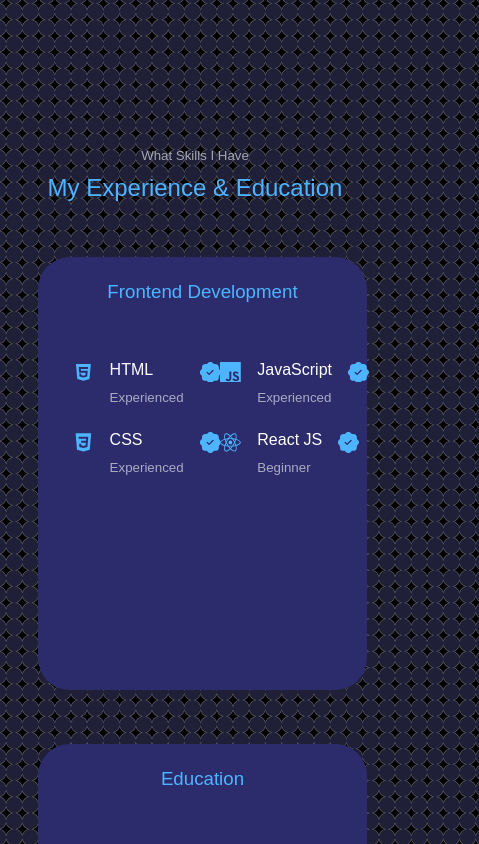
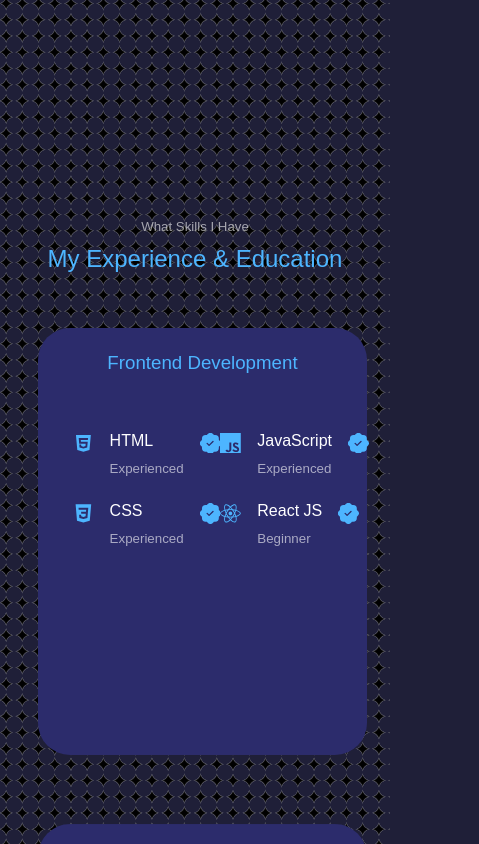
Before and after one commit to Laviz07/lavizcv, a React (Create React App) app: page / in a window 390 px wide. Shown: the part 2869-3713 px from the top of the page, 479 px wide, since content can reach past the window. Built offline with nearby package versions, Linux system fonts and the light colour scheme.

Commit message:
update experience

```diff
--- a/src/component/about/about.css
+++ b/src/component/about/about.css
@@ -100,13 +100,15 @@
 
 /*=========================== MEDIA QUERIES (SMALL DEVICES)==========================*/
 @media screen and (max-width: 600px){
+
+
     .about__me{
         width: 65%;
         margin: 0 auto 3rem;
     }
 
     .about__cards{
-        grid-template-columns: 1fr ifr;
+        grid-template-columns: 1fr;
         gap: 1rem;
     }
 
--- a/src/component/experience/experience.css
+++ b/src/component/experience/experience.css
@@ -66,8 +66,12 @@
 
 /*=========================== MEDIA QUERIES (SMALL DEVICES)==========================*/
 @media screen and (max-width: 600px){
+    #experience{
+        transform: translateY(5%);
+    }
+
     .experience__container{
-        gap: 1rem;
+        gap: 2rem;
     }
 
     .experience__container > div{
```
